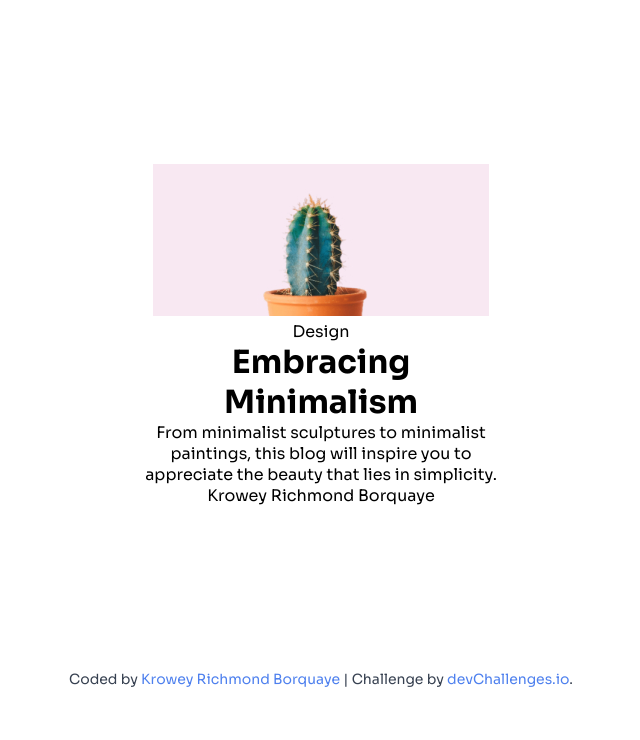
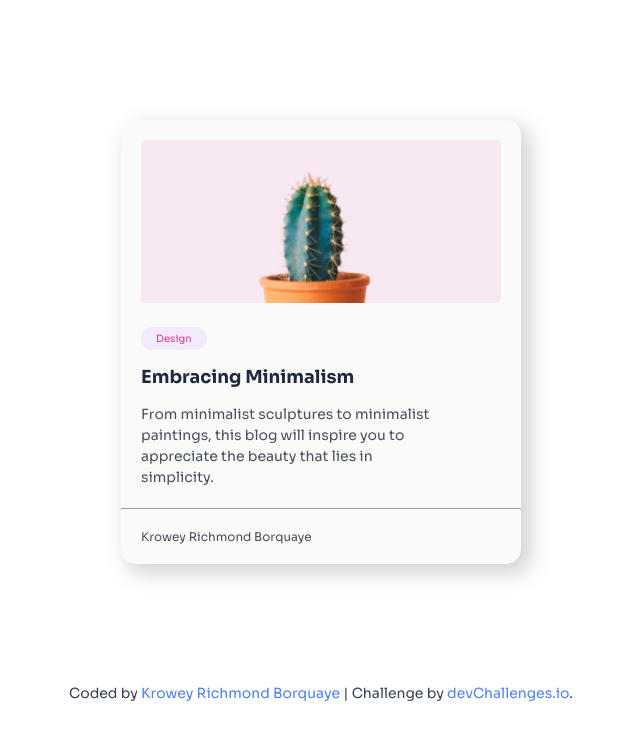
Before and after one commit to 77Kromo/Minimal-Blog-Card, a plain HTML site: page index.html in a window 1280 px wide. Shown: the whole page, without its empty margins (319-959 px from the left). Drawn offline with Linux system fonts and the light colour scheme; a web font is replaced by a local one.

Commit message:
Update styles.css

```diff
--- a/styles.css
+++ b/styles.css
@@ -7,6 +7,8 @@
 
 body {
   height: 100vh;
+  background-color: #ffffff;
+  font-size: 0.875rem;
 }
 
 .author-info {
@@ -22,12 +24,55 @@ body {
 }
 
 .card {
-  text-align: center;
-  width: 368px;
-  margin: 164px auto;
+  width: 400px;
+  margin: 120px auto;
+  box-shadow: 8px 8px 20px 2px rgba(88, 82, 82, 0.25);
+  border-radius: 15px;
+  background-color: #fafaf9;
 }
 
 .card-image {
-  width: 336px;
-  height: 152px;
+  width: 100%;
+  height: auto;
+  border-radius: 25px;
+
+  margin: 0 auto;
+  padding: 20px;
 }
+.tag {
+  display: inline-block;
+  background-color: #f2eafd;
+  color: #e0378b;
+  padding: 5px 15px;
+  border-radius: 50px;
+  margin: 0 0 16px 20px;
+  font-size: 0.625rem;
+}
+.card-title {
+  font-size: 1.125rem;
+  color: #1e293e;
+  margin: 0 0 16px 20px;
+}
+
+.card-description {
+  font-size: 0.875rem;
+  color: #484e5e;
+  margin: 0 30px 16px 20px;
+  line-height: 1.5;
+
+  padding: 0 60px 0 0;
+}
+
+.card-footer {
+  font-size: 0.75rem;
+  color: #484e5e;
+  padding: 0 0 20px 20px;
+}
+
+.divider {
+  width: 100%;
+  height: 1px;
+  background-color: #394150;
+  margin: 20px 0;
+  opacity: 0.5;
+}
```
